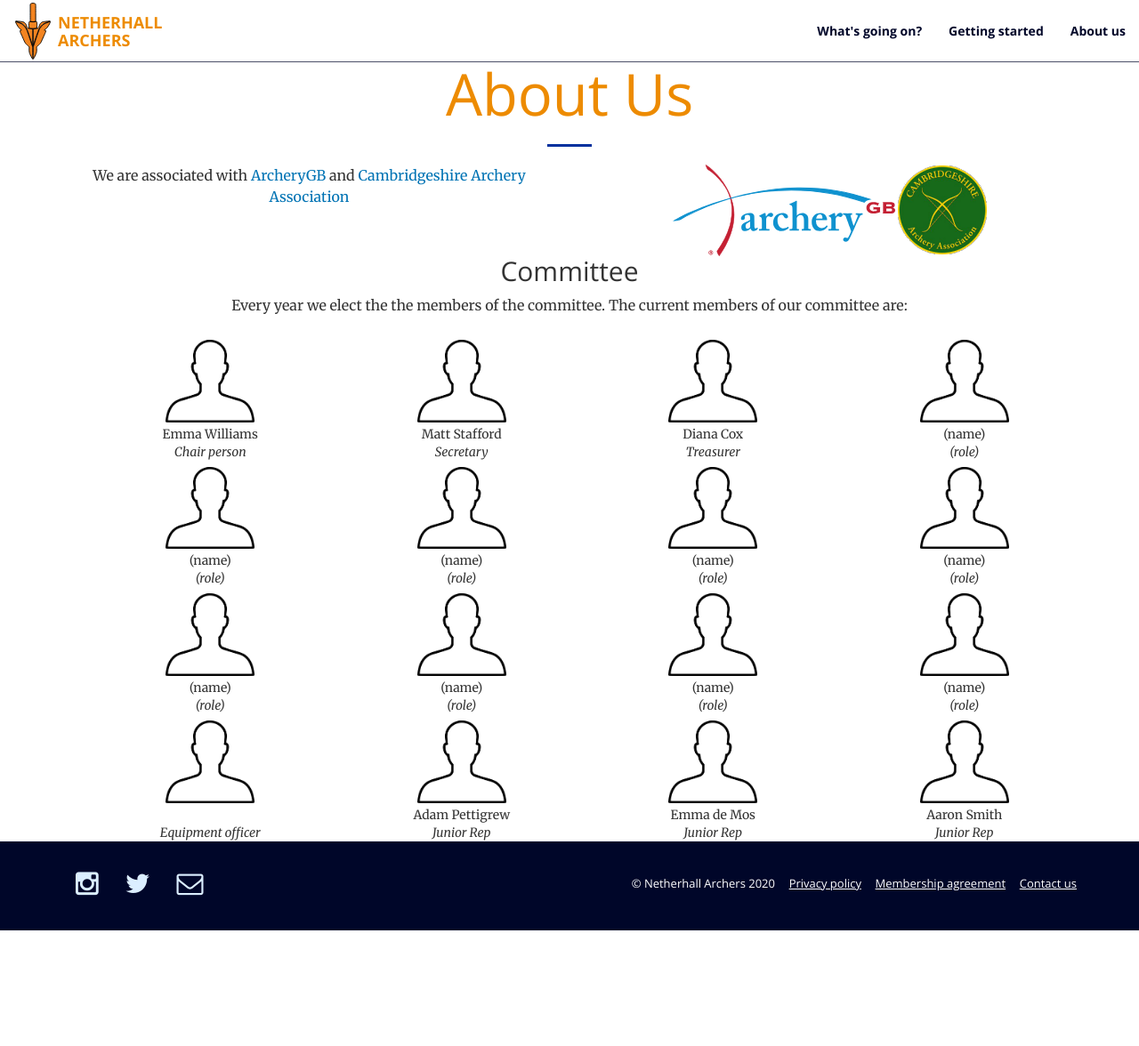
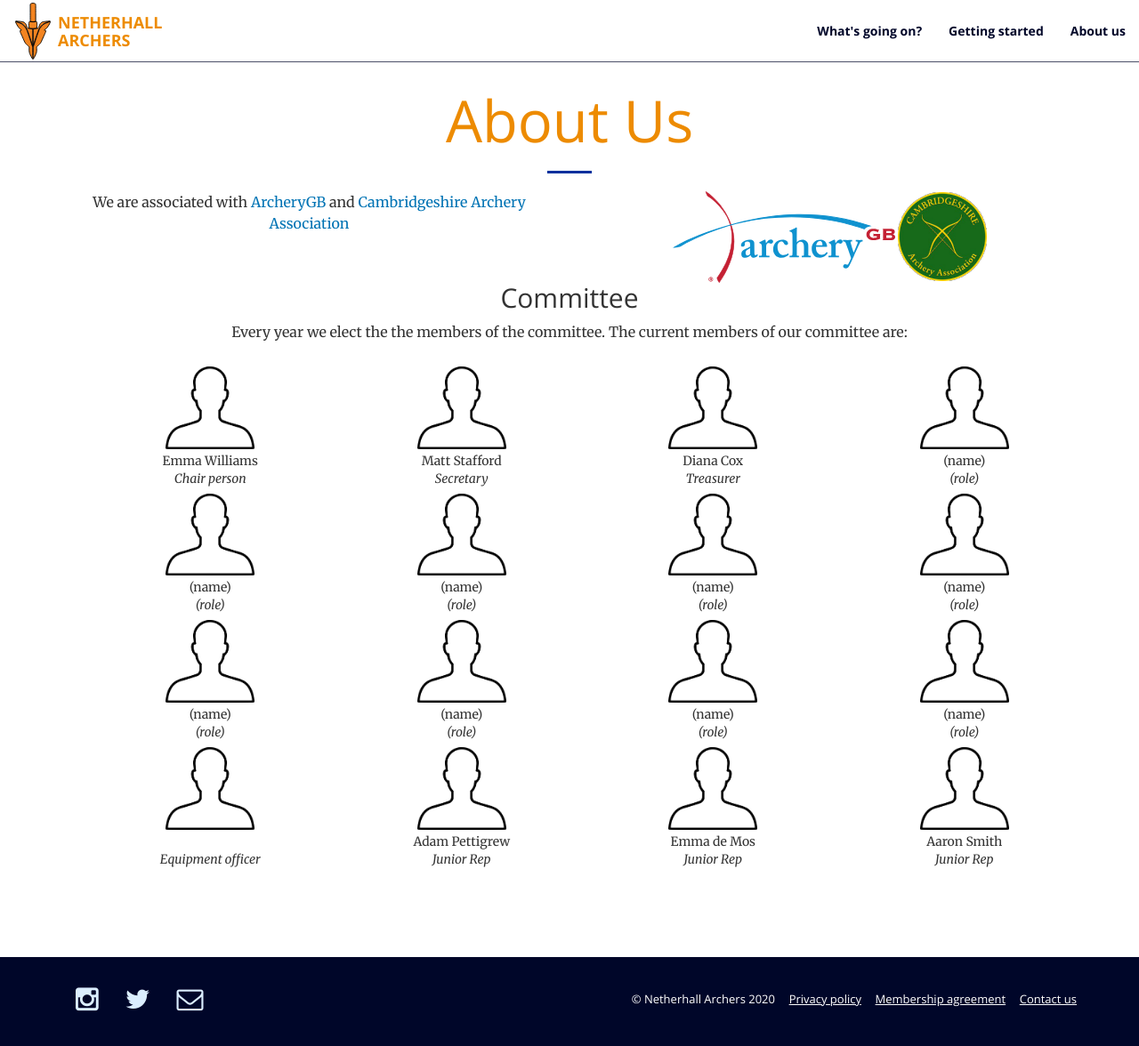
Before and after one commit to afpettigrew/netherhallarcherswebsite, a Jekyll site: the page built from about-us.html, in a window 1280 px wide and 1176 px high. Shown: the whole window at 89% size. Built offline with Jekyll 4.4.1, drawn with Linux system fonts in a browser that asks for light colours.

Commit message:
fixed the padding issue on about us

```diff
--- a/_layouts/page.html
+++ b/_layouts/page.html
@@ -4,7 +4,7 @@
 
   <body>
     {% include nav.html %}
-    <section class="page">
+    <section>
       <div class="container">
         <div class="row text-center">
           {{ content }}
```
